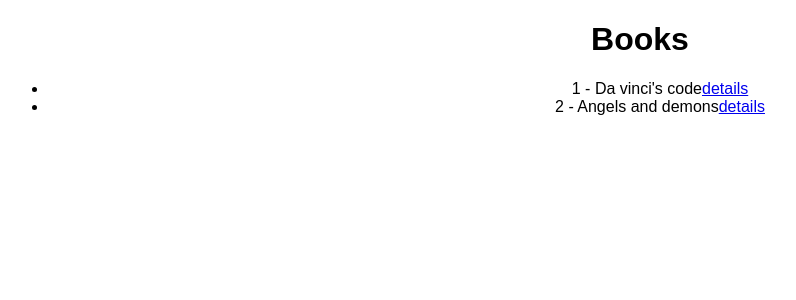
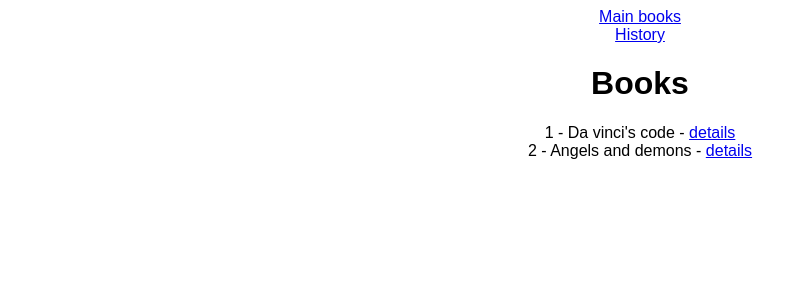
Before and after one commit to samuelsilvadev/normalize-data-with-rtk, a React (Create React App) app: page / in a window 1280 px wide. Shown: the top 300 px of the page, without its empty margins (0-796 px from the left). Built offline with nearby package versions, Linux system fonts and the light colour scheme.

Commit message:
feat: Create books history

```diff
--- a/src/App.tsx
+++ b/src/App.tsx
@@ -4,13 +4,35 @@ import { Link, useParams } from "react-router-dom";
 import {
   loadBooks,
   loadedBooks,
+  loadedHistory,
+  loadHistory,
   selectAllBooks,
   selectBookById,
+  selectBookEntities,
+  selectHistoryBooksIds,
+  selectIsHistoryLoading,
   selectIsLoading,
   State
 } from "./state";
 import { Routes, Route } from "react-router-dom";
 import "./styles.css";
+
+function Header() {
+  return (
+    <header>
+      <nav>
+        <ul>
+          <li>
+            <Link to="/">Main books</Link>
+          </li>
+          <li>
+            <Link to="/history">History</Link>
+          </li>
+        </ul>
+      </nav>
+    </header>
+  );
+}
 
 function useLoadBooks() {
   const dispath = useDispatch();
@@ -50,8 +72,7 @@ function Books() {
         <ul>
           {books.map(({ id, name }) => (
             <li key={id}>
-              {id} - {name}
-              <Link to={`/books/${id}`}>details</Link>
+              {id} - {name} - <Link to={`/books/${id}`}>details</Link>
             </li>
           ))}
         </ul>
@@ -70,9 +91,59 @@ function Book() {
 
   return (
     <>
-      <Link to="/">Back</Link>
-      <h1>{book?.id}</h1>
-      <h2>{book?.name}</h2>
+      <h1>Details</h1>
+      <hr />
+      <h2>{book?.id}</h2>
+      <h3>{book?.name}</h3>
+    </>
+  );
+}
+
+function useLoadHistory() {
+  const dispath = useDispatch();
+
+  useEffect(() => {
+    dispath(loadHistory());
+
+    setTimeout(() => {
+      dispath(
+        loadedHistory([
+          {
+            id: "3",
+            name: "The lost symbol"
+          },
+          {
+            id: "4",
+            name: "inferno"
+          }
+        ])
+      );
+    }, 1000);
+  }, [dispath]);
+}
+
+function History() {
+  useLoadHistory();
+
+  const isLoading = useSelector(selectIsHistoryLoading);
+  const allBooksMap = useSelector(selectBookEntities);
+  const historyBooksIds = useSelector(selectHistoryBooksIds);
+  const books = historyBooksIds.map((id) => allBooksMap[id]).filter(Boolean);
+
+  return (
+    <>
+      <h1>History</h1>
+      {isLoading ? (
+        "...Loading..."
+      ) : (
+        <ul>
+          {books.map(({ id, name }) => (
+            <li key={id}>
+              {id} - {name} - <Link to={`/books/${id}`}>details</Link>
+            </li>
+          ))}
+        </ul>
+      )}
     </>
   );
 }
@@ -80,9 +151,11 @@ function Book() {
 export default function App() {
   return (
     <div className="App">
+      <Header />
       <Routes>
         <Route path="/" element={<Books />} />
         <Route path="/books/:id" element={<Book />} />
+        <Route path="/history" element={<History />} />
       </Routes>
     </div>
   );
--- a/src/state.ts
+++ b/src/state.ts
@@ -32,19 +32,60 @@ const booksSlice = createSlice({
       state.loading = false;
       booksAdapter.addMany(state, payload);
     }
+  },
+  extraReducers: (builder) => {
+    builder.addCase(
+      loadedHistory.type,
+      (state, { payload }: PayloadAction<Book[]>) => {
+        booksAdapter.addMany(state, payload);
+      }
+    );
   }
 });
 
 export const { loadBooks, loadedBooks } = booksSlice.actions;
 export const {
   selectAll: selectAllBooks,
-  selectById: selectBookById
+  selectById: selectBookById,
+  selectEntities: selectBookEntities
 } = booksAdapter.getSelectors((state: State) => state.books);
 export const selectIsLoading = (state: State) => state.books.loading;
 
+export type HistoryInitialState = {
+  loading: boolean;
+  ids: string[];
+};
+
+const historyInitialState: HistoryInitialState = {
+  loading: false,
+  ids: []
+};
+
+const historySlice = createSlice({
+  name: "history",
+  initialState: historyInitialState,
+  reducers: {
+    loadHistory: (state) => {
+      state.loading = true;
+    },
+    loadedHistory: (state, { payload }: PayloadAction<Book[]>) => {
+      state.loading = false;
+
+      const ids = payload.map((book) => book.id);
+
+      state.ids = ids;
+    }
+  }
+});
+
+export const { loadHistory, loadedHistory } = historySlice.actions;
+export const selectIsHistoryLoading = (state: State) => state.history.loading;
+export const selectHistoryBooksIds = (state: State) => state.history.ids;
+
 export const store = configureStore({
   reducer: {
-    books: booksSlice.reducer
+    books: booksSlice.reducer,
+    history: historySlice.reducer
   }
 });
 
--- a/src/styles.css
+++ b/src/styles.css
@@ -2,3 +2,9 @@
   font-family: sans-serif;
   text-align: center;
 }
+
+ul {
+  list-style: none;
+  padding: 0;
+  margin: 0;
+}
```
